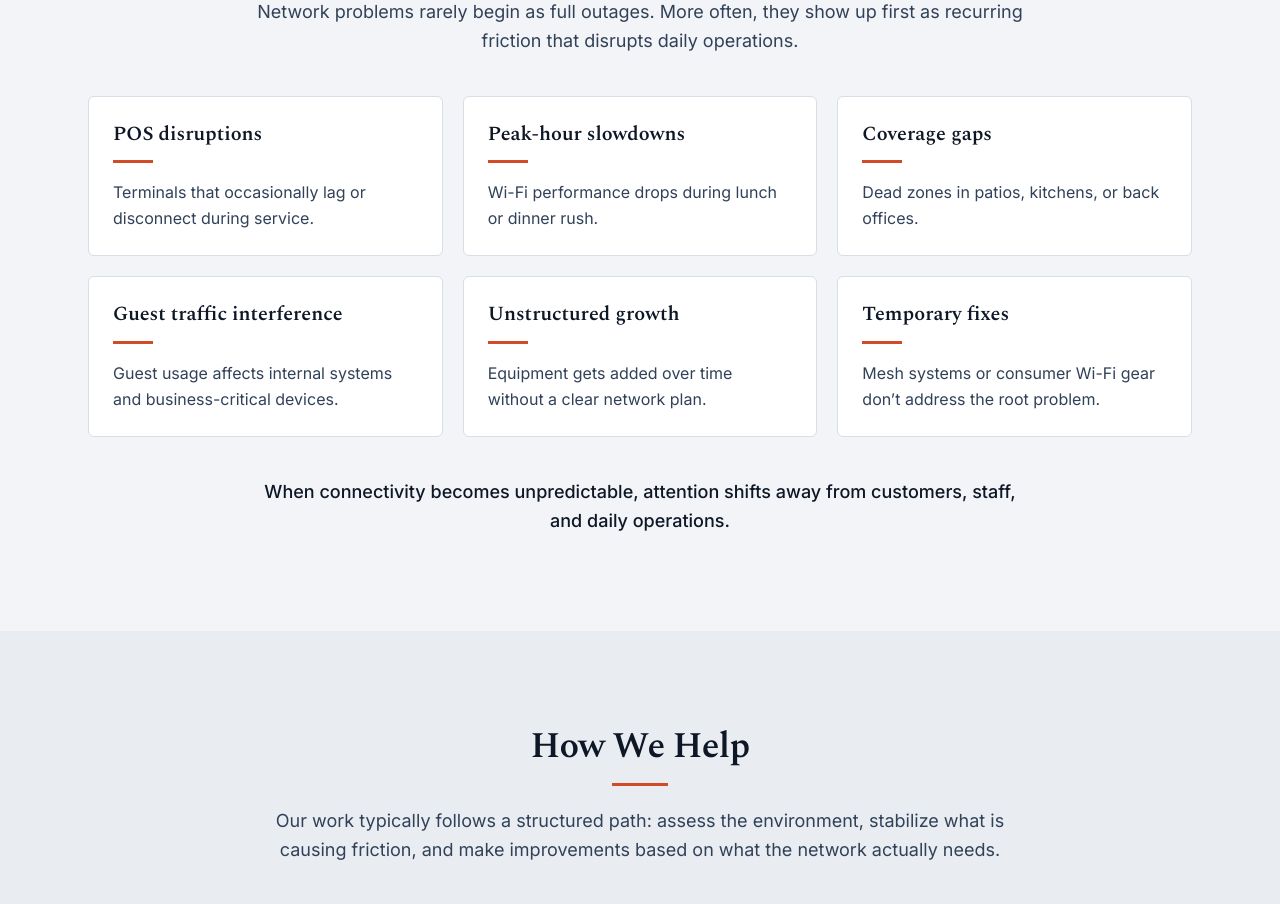
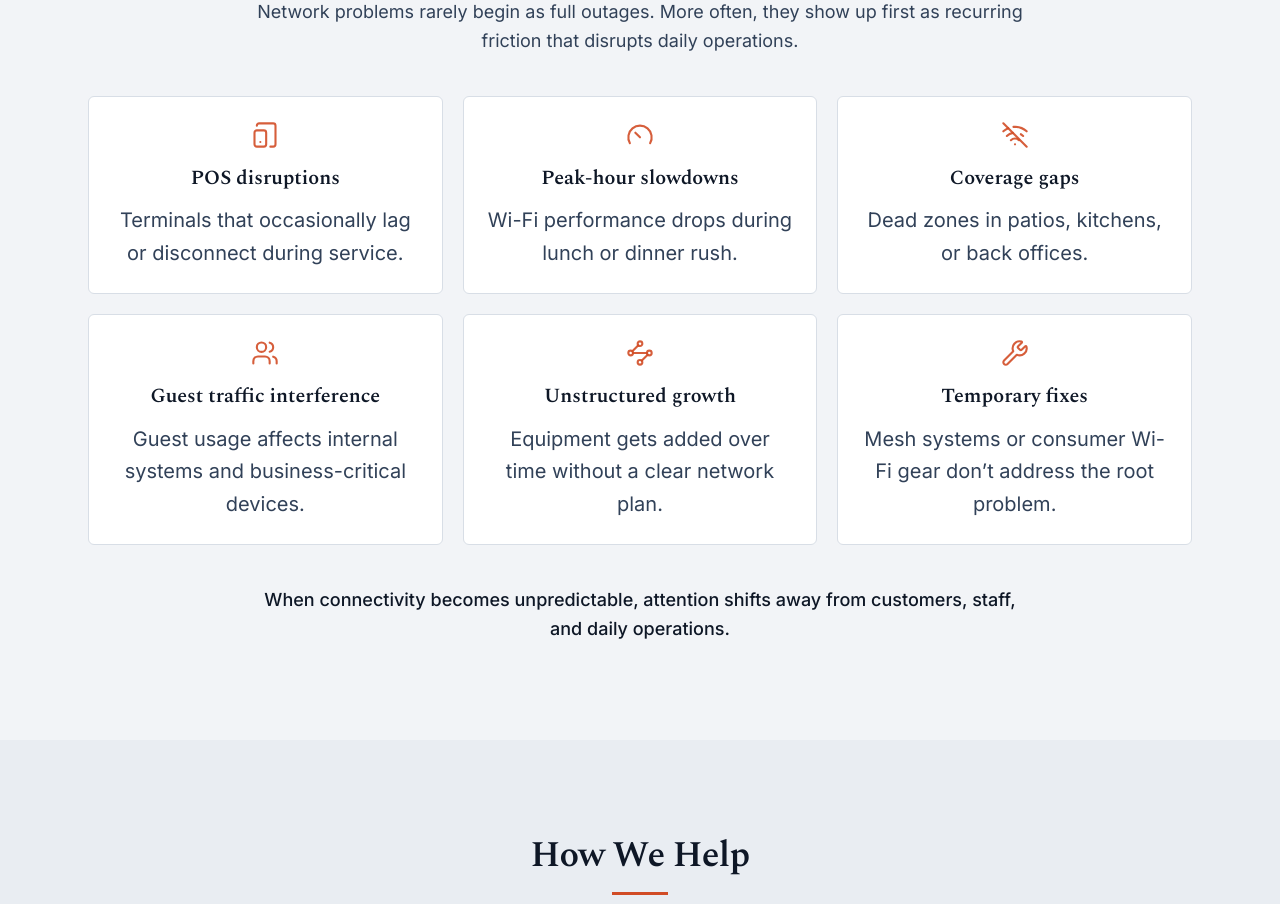
Before and after one commit to getpluggedinsf/website, a Next.js app: page / in a window 1280 px wide. Shown: the part 1000-1904 px from the top of the page. Built offline with nearby package versions, Linux system fonts and the light colour scheme.

Commit message:
Add lucide icons to Problems section and refine card layout

```diff
--- a/package.json
+++ b/package.json
@@ -9,6 +9,7 @@
     "lint": "eslint"
   },
   "dependencies": {
+    "lucide-react": "^0.577.0",
     "next": "^15.5.9",
     "nodemailer": "^7.0.12",
     "react": "19.1.0",
--- a/src/components/home/Problems.tsx
+++ b/src/components/home/Problems.tsx
@@ -1,3 +1,11 @@
+import {
+  Gauge,
+  Waypoints,
+  TabletSmartphone,
+  Users,
+  WifiOff,
+  Wrench,
+} from "lucide-react";
 import Section from "@/components/layout/Section";
 import SectionHeading from "@/components/layout/SectionHeading";
 import Surface from "@/components/layout/Surface";
@@ -6,26 +14,33 @@ const problems = [
   {
     title: "POS disruptions",
     body: "Terminals that occasionally lag or disconnect during service.",
+    icon: TabletSmartphone,
   },
   {
     title: "Peak-hour slowdowns",
     body: "Wi-Fi performance drops during lunch or dinner rush.",
+    icon: Gauge,
+    flip: true
   },
   {
     title: "Coverage gaps",
     body: "Dead zones in patios, kitchens, or back offices.",
+    icon: WifiOff,
   },
   {
     title: "Guest traffic interference",
     body: "Guest usage affects internal systems and business-critical devices.",
+    icon: Users,
   },
   {
     title: "Unstructured growth",
     body: "Equipment gets added over time without a clear network plan.",
+    icon: Waypoints,
   },
   {
     title: "Temporary fixes",
     body: "Mesh systems or consumer Wi-Fi gear don’t address the root problem.",
+    icon: Wrench,
   },
 ];
 
@@ -39,7 +54,10 @@ export default function Problems() {
       />
 
       <div className="mt-10 grid gap-5 sm:grid-cols-2 lg:grid-cols-3">
-        {problems.map((problem) => (
+        {problems.map((problem) => {
+          const Icon = problem.icon;
+
+          return (
             <Surface
               key={problem.title}
               className="h-full"
@@ -48,22 +66,27 @@ export default function Problems() {
               border
               shadow={false}
             >
-            <div className="flex h-full flex-col">
+              <div className="flex h-full flex-col items-center text-center">
+                <Icon
+                  className={`mb-4 h-7 w-7 text-[var(--pip-orange)]/90 ${problem.flip ? "scale-x-[-1]" : ""}`}
+                  strokeWidth={1.8}
+                  aria-hidden="true"
+                />
+
                 <h3 className="text-[20px] font-semibold leading-snug text-[var(--pip-ink)]">
                   {problem.title}
                 </h3>
 
-              <div className="mt-3 mb-4 h-[3px] w-10 bg-[var(--pip-orange)]" />
-
-              <p className="text-base leading-relaxed text-slate-700">
+                <p className="mt-3 max-w-[26ch] text-[20px] leading-relaxed text-slate-700 flex-grow">
                   {problem.body}
                 </p>
               </div>
             </Surface>
-        ))}
+          );
+        })}
       </div>
 
-      <div className="mt-10 max-w-3xl mx-auto">
+      <div className="mx-auto mt-10 max-w-3xl">
         <p className="text-center text-base font-medium leading-relaxed text-[var(--pip-ink)] md:text-lg">
           When connectivity becomes unpredictable, attention shifts away from
           customers, staff, and daily operations.
```
Also changed, not shown: 1 other file (tests, documents, lock files or other folders). Lines whose indentation alone changed are shown as unchanged.
